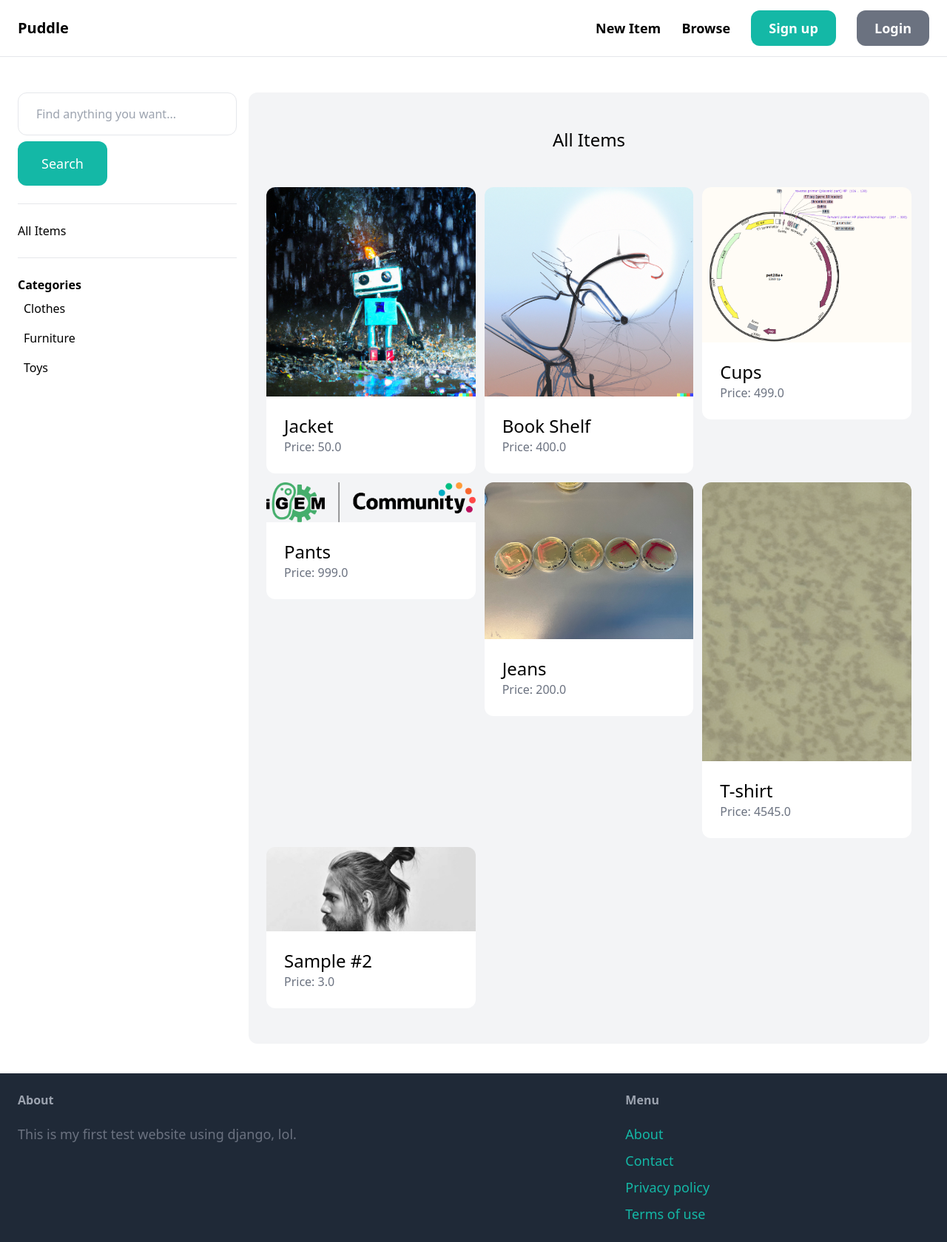
After one commit to chinmay-patwardhan/Puddle, a Django app: page /items/ in a window 1280 px wide. The commit adds this page. Shown: the whole page at 74% size. Run offline with Django 4.2, Linux system fonts and the light colour scheme; data comes from the database, SQL or seed files in the repository; both versions use the stored data as it was after the commit; some libraries are stand-ins or nearby versions.

Commit message:
able to browse and search for items

```diff
--- a/core/templates/core/base.html
+++ b/core/templates/core/base.html
@@ -15,7 +15,7 @@
 
             <div class="space-x-6">
                 <a href="{% url 'item:new' %}" class="text-lg font-semibold hover:text-gray-500">New Item</a>
-                <a href="#" class="text-lg font-semibold hover:text-gray-500">Browse</a>
+                <a href="{% url 'item:items' %}" class="text-lg font-semibold hover:text-gray-500">Browse</a>
 
                 {% if request.user.is_authenticated %}
                     <a href="#" class="px-6 py-3 text-lg font-semibold bg-teal-500 text-white rounded-xl hover:bg-teal-700">Inbox</a>
--- /dev/null
+++ b/item/templates/item/items.html
@@ -0,0 +1,57 @@
+{% extends 'core/base.html' %}
+
+{% block title %}Browse Items{% endblock %}
+
+{% block content %}
+    <div class="pb-4 grid grid-cols-4 gap-4">
+        <div class="col-span-1 mt-6">
+            <form action="{% url 'item:items' %}" method="get">
+                <input name="query" type="text" class="w-full px-6 py-4 border rounded-xl" value="{{ query }}" placeholder="Find anything you want...">
+
+                <button class="mt-2 px-8 py-4 text-lg bg-teal-500 text-white rounded-xl ">Search</button>
+            </form>
+
+            <hr class="my-6">
+
+            <ul>
+                <a href="{% url 'item:items' %}">All Items</a>
+            </ul>
+
+            <hr class="my-6">
+
+            <p class="font-semibold">Categories</p>
+
+            <ul>
+                {% for category in categories %}
+                    <li class="py-2 px-2 rounded-xl {% if category.id == category_id %} bg-gray-200 {% endif %}">
+                        <a href="{% url 'item:items' %}?query={{ query }}&category={{ category.id }}">{{ category.name }}</a>
+                    </li>
+                {% endfor %}
+            </ul>
+        </div>
+        <div class="col-span-3">
+            <div class="mt-6 px-6 py-12 bg-gray-100 rounded-xl">
+                <h2 class="mb-12 text-2xl text-center">All Items</h2>
+
+                <div class="grid grid-cols-3 gap-3">
+                    {% for item in items %}
+                        <div>
+                            <a href="{% url 'item:detail' item.id %}" class="">
+                                <div>
+                                    <img src="{{ item.image.url }}" alt="" class="rounded-t-xl">
+                                </div>
+
+                                <div class="p-6 bg-white rounded-b-xl">
+                                    <h2 class="text-2xl">{{ item.name }}</h2>
+                                    <p class="text-gray-500">Price: {{ item.price }}</p>
+                                </div>
+                            </a>
+                        </div>
+                    {% endfor %}
+                </div>
+            </div>
+
+        </div>
+    </div>
+
+{% endblock %}
--- a/item/urls.py
+++ b/item/urls.py
@@ -7,5 +7,6 @@ urlpatterns = [
     path('<int:pk>/edit/', views.edit, name='edit'),
     path('<int:pk>/delete/', views.delete, name='delete'),
     path('<int:pk>/', views.detail, name='detail'),
-    path('new/', views.new, name='new')
+    path('new/', views.new, name='new'),
+    path('', views.items, name='items'),
 ]
--- a/item/views.py
+++ b/item/views.py
@@ -1,8 +1,9 @@
 #Import the decorator, which requires the user to be logged in to create new item.
 from django.contrib.auth.decorators import login_required
+from django.db.models import Q
 
 from django.shortcuts import render, get_object_or_404, redirect
-from .models import Item
+from .models import Item, Category
 from .forms import NewItemForm, EditItemForm
 
 # Create your views here.
@@ -13,6 +14,27 @@ def detail(request, pk):
         'item': item,
         'related_items': related_items
     })
+
+
+def items(request):
+    items = Item.objects.filter(is_sold=False)
+    query = request.GET.get('query', '')
+    category_id = request.GET.get('category', 0)
+    categories = Category.objects.all()
+
+    if category_id:
+        items = items.filter(category_id=category_id)
+
+    if query:
+        items = items.filter(Q(name__icontains=query) | Q(description__icontains=query))
+
+    return render(request, 'item/items.html', {
+        'items': items,
+        'query': query,
+        'categories': categories,
+        'category_id': int(category_id),
+    })
+
 
 @login_required
 def new(request):
```
Also changed, not shown: db.sqlite3, media/item_images/samurai-hairstyle-for-men.jpg (added).
